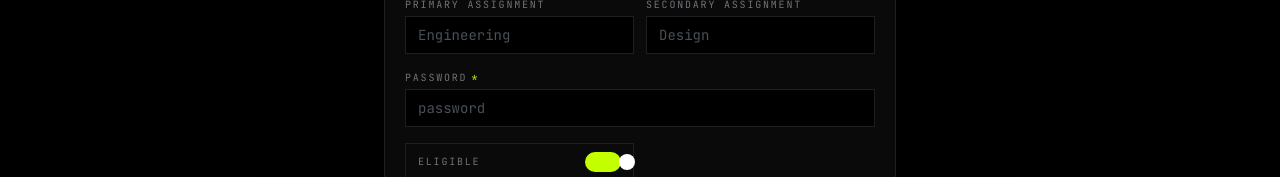
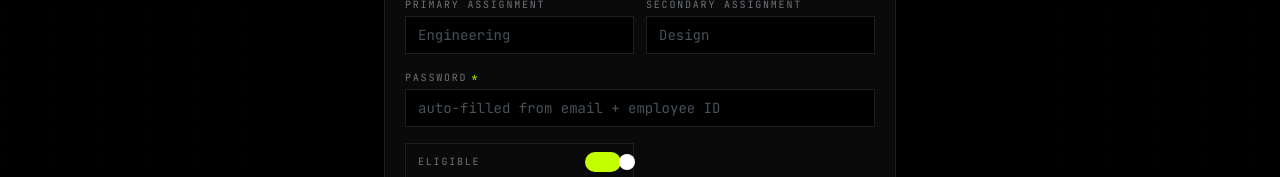
Before and after one commit to akhil-altir/altir-hackathon, a Next.js app: page /admin/people in a window 1280 px wide. Both pictures are taken after a click on the button "+ ADD PERSON". Shown: the part 415-592 px from the top of the page. Built offline with nearby package versions, Linux system fonts and the light colour scheme; no server answers; the database is empty.

Commit message:
feat(admin): auto-populate password as emailprefix_empid in add person modal

```diff
--- a/components/admin/edit-person-modal.tsx
+++ b/components/admin/edit-person-modal.tsx
@@ -89,6 +89,17 @@ function PersonForm({
   const [isPending, startTransition] = useTransition()
   const isEdit = !!user
 
+  // for auto-populating password in create mode
+  const [email, setEmail] = useState("")
+  const [employeeId, setEmployeeId] = useState("")
+  const [password, setPassword] = useState("")
+  const [passwordTouched, setPasswordTouched] = useState(false)
+
+  const autoPassword = !isEdit
+    ? `${email.split("@")[0]}${employeeId ? `_${employeeId}` : ""}`
+    : ""
+  const passwordValue = !isEdit ? (passwordTouched ? password : autoPassword) : undefined
+
   function handleSubmit(formData: FormData) {
     setError(null)
     startTransition(async () => {
@@ -112,11 +123,33 @@ function PersonForm({
       <div className="space-y-4">
         <div className="grid grid-cols-2 gap-3">
           <Field label="Full Name" name="fullName" defaultValue={user?.fullName} required />
-          <Field label="Email" name="email" defaultValue={user?.email} type="email" required />
+          <div className="space-y-1">
+            <label className="block text-[10px] uppercase tracking-[0.18em] text-[var(--text-mute)]">
+              Email<span className="ml-1 text-[var(--acid)]">*</span>
+            </label>
+            <input
+              name="email"
+              type="email"
+              defaultValue={user?.email ?? ""}
+              required
+              onChange={isEdit ? undefined : (e) => setEmail(e.target.value)}
+              className="w-full border border-[var(--line)] bg-[var(--bg)] px-3 py-2 text-sm text-white placeholder:text-[var(--text-faint)] focus:border-[var(--acid)] focus:outline-none"
+            />
+          </div>
         </div>
 
         <div className="grid grid-cols-2 gap-3">
-          <Field label="Employee ID" name="employeeId" defaultValue={user?.employeeId} placeholder="EMP001" />
+          <div className="space-y-1">
+            <label className="block text-[10px] uppercase tracking-[0.18em] text-[var(--text-mute)]">Employee ID</label>
+            <input
+              name="employeeId"
+              type="text"
+              defaultValue={user?.employeeId ?? ""}
+              placeholder="EMP001"
+              onChange={isEdit ? undefined : (e) => setEmployeeId(e.target.value)}
+              className="w-full border border-[var(--line)] bg-[var(--bg)] px-3 py-2 text-sm text-white placeholder:text-[var(--text-faint)] focus:border-[var(--acid)] focus:outline-none"
+            />
+          </div>
           <Field label="Title" name="title" defaultValue={user?.title} placeholder="Software Engineer" />
         </div>
 
@@ -152,13 +185,24 @@ function PersonForm({
               </span>
             )}
           </label>
-          <input
-            name="password"
-            type="text"
-            required={!isEdit}
-            placeholder={isEdit ? "leave blank to keep current" : "password"}
-            className="w-full border border-[var(--line)] bg-[var(--bg)] px-3 py-2 font-mono text-sm text-white placeholder:text-[var(--text-faint)] focus:border-[var(--acid)] focus:outline-none"
-          />
+          {isEdit ? (
+            <input
+              name="password"
+              type="text"
+              placeholder="leave blank to keep current"
+              className="w-full border border-[var(--line)] bg-[var(--bg)] px-3 py-2 font-mono text-sm text-white placeholder:text-[var(--text-faint)] focus:border-[var(--acid)] focus:outline-none"
+            />
+          ) : (
+            <input
+              name="password"
+              type="text"
+              required
+              value={passwordValue}
+              onChange={(e) => { setPasswordTouched(true); setPassword(e.target.value) }}
+              placeholder="auto-filled from email + employee ID"
+              className="w-full border border-[var(--line)] bg-[var(--bg)] px-3 py-2 font-mono text-sm text-white placeholder:text-[var(--text-faint)] focus:border-[var(--acid)] focus:outline-none"
+            />
+          )}
         </div>
 
         <div className="grid grid-cols-2 gap-3">
```
